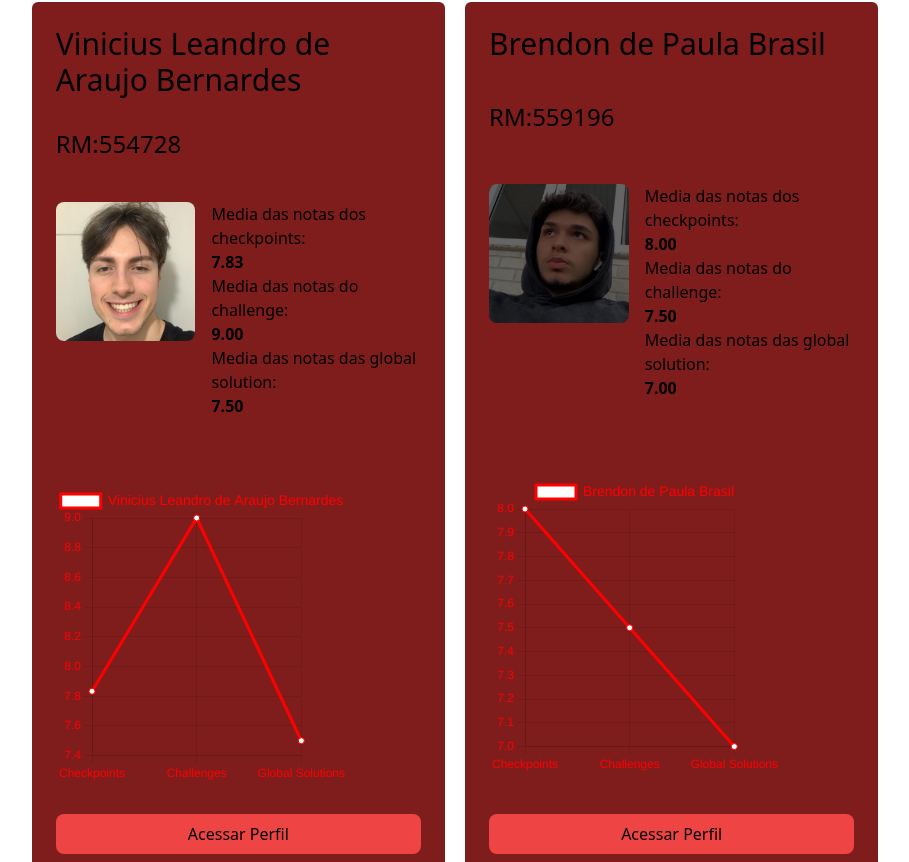
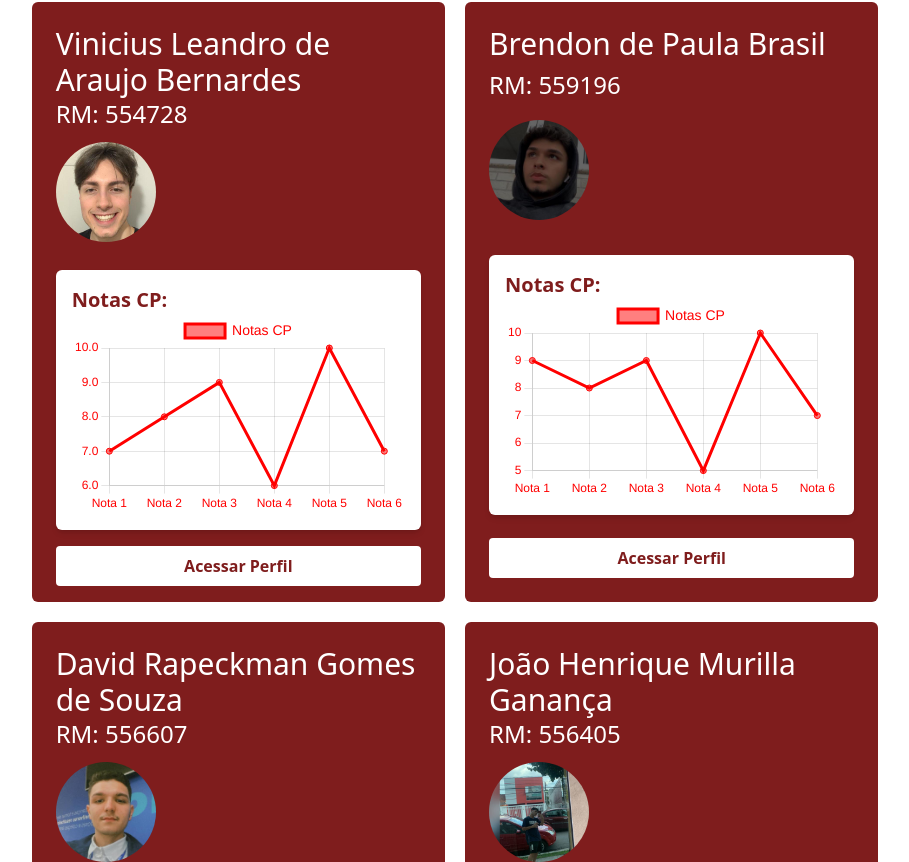
Before and after one commit to ViniciusLABernardes/CP6-Front, a Next.js app: page /alunos in a window 1280 px wide. Shown: the part 198-1060 px from the top of the page, without its empty margins (185-1094 px from the left). Built offline with nearby package versions, Linux system fonts and the light colour scheme.

Commit message:
Implementação nas notas + dados da pagina
Co-authored-by: gugomesx10 <gustavogomesmartins4@icloud.com>
Co-authored-by: Brendon-Brasil <brendonbrasil799@gmail.com>

```diff
--- a/src/app/alunos/page.tsx
+++ b/src/app/alunos/page.tsx
@@ -1,45 +1,27 @@
 "use client";
 
+import React from 'react'
 import { TipoAluno } from "@/types";
-import { color } from "framer-motion";
 import Image from "next/image";
-import { useEffect, useState } from "react"
-import {
-    Chart as ChartJS,
-    CategoryScale,
-    LinearScale,
-    PointElement,
-    LineElement,
-    Title,
-    Tooltip,
-    Legend,
-  } from 'chart.js';
+import { useEffect, useState } from "react";
 import { Line } from 'react-chartjs-2';
 import Link from "next/link";
+import { Chart, registerables } from 'chart.js';
 
-  ChartJS.register(
-    CategoryScale,
-    LinearScale,
-    PointElement,
-    LineElement,
-    Title,
-    Tooltip,
-    Legend
-  );
-
+Chart.register(...registerables);
 
 export default function Alunos() {
-
   const [Alunos, setAlunos] = useState<TipoAluno[]>([]);
 
   useEffect(() => {
-        const chamadaApi = async ()=>{
+    const chamadaApi = async () => {
       const response = await fetch("http://localhost:3000/api/aluno");
       const data = await response.json();
       setAlunos(data);
-        }
+    };
     chamadaApi();
-    },[]);
+  }, []);
+
   const responsividadeGrafico = {
     responsive: true,
     maintainAspectRatio: false,
@@ -64,6 +46,7 @@ export default function Alunos() {
     },
     scales: {
       x: {
+        type: 'category',
         ticks: {
           color: '#ff0000',
         },
@@ -76,69 +59,40 @@ export default function Alunos() {
     },
   };
 
-
-
-    const dadosGraficoPorAluno = Alunos.map((aluno) => ({
-        nome: aluno.nome,
-        dados: {
-            labels: ['Checkpoints', 'Challenges', 'Global Solutions'],
-            datasets: [
-                {
-                    label: aluno.nome,
-                    data: [
-                        aluno.notasCp.reduce((a, b) => a + b, 0) / aluno.notasCp.length || 0,
-                        aluno.notasChallenge.reduce((a, b) => a + b, 0) / aluno.notasChallenge.length || 0,
-                        aluno.notasGlobal.reduce((a, b) => a + b, 0) / aluno.notasGlobal.length || 0,
-                    ],
-                    borderColor: '#ff0000',
-                    backgroundColor: '#ffffff',
-
-                },
-            ],
-        }
-    }));
-
   return (
-        <div className="flex-col m-5 items-center justify-center ">
-            <h2 className="flex-col font-bold text-5xl pb-20 text-center">Alunos</h2>
+    <div className="flex-col m-5 items-center justify-center">
+      <h2 className="flex-col font-bold text-5xl pb-20 text-center text-white">Alunos</h2>
       <section className="sessao-aluno flex flex-wrap items-center justify-center gap-5">
-                {Alunos.map((a,index) => (
-                        <div key={a.id} className=" bg-red-900 w-full sm:w-1/1 md:w-1/3 h-[1000px] lg:h-[900px] p-6 rounded-md flex flex-col justify-between ">
-                            <h2 className="nome-aluno text-3xl"> {a.nome}</h2>
-                            <h2 className="rm-aluno text-2xl">RM:{a.rm}</h2>
-                            <div className="flex flex-row  pt-3 pb-3">
+        {Alunos.map((a, index) => (
+          <div key={a.id} className="bg-red-900 w-full sm:w-1/1 md:w-1/3 h-[700px] lg:h-[600px] p-6 rounded-md flex flex-col justify-between">
+            <h2 className="nome-aluno text-3xl text-white"> {a.nome}</h2>
+            <h2 className="rm-aluno text-2xl text-white">RM: {a.rm}</h2>
+            <div className="flex flex-row pt-3 pb-3">
               <figure className="w-1/2">
-                                    <Image src={a.imagem} className="imagem-aluno rounded-lg" alt="imagem aluno" width={250} height={300} />
+                <Image src={a.imagem} alt="imagem aluno" width={100} height={100} className="rounded-full" />
               </figure>
-
-                                <div className="flex flex-col ml-4">
-                                    <h3>Media das notas dos checkpoints:
-                                        <p className="font-bold">{(a.notasCp.reduce((a, b) => a + b, 0) / a.notasCp.length || 0).toFixed(2)}</p>
-                                    </h3>
-                                    <h3>Media das notas do challenge:
-                                        <p className="font-bold">{(a.notasChallenge.reduce((a, b) => a + b, 0) / a.notasChallenge.length || 0).toFixed(2)}</p>
-                                    </h3>
-                                    <h3>Media das notas das global solution:
-                                        <p className="font-bold mb-6">{(a.notasGlobal.reduce((a, b) => a + b, 0) / a.notasGlobal.length || 0).toFixed(2)}</p>
-                                    </h3>
+            </div>
+            <div className="bg-white rounded-md shadow-md p-4 mt-4">
+              <h3 className="text-xl font-bold text-red-900">Notas CP:</h3>
+              <div style={{ height: '200px', width: '100%' }}>
+                <Line
+                  data={{
+                    labels: ['Nota 1', 'Nota 2', 'Nota 3', 'Nota 4', 'Nota 5', 'Nota 6'],
+                    datasets: [{
+                      label: 'Notas CP',
+                      data: a.notasCp,
+                      borderColor: 'rgba(255, 0, 0, 1)',
+                      backgroundColor: 'rgba(255, 0, 0, 0.5)',
+                    }]
+                  }}
+                  options={responsividadeGrafico}
+                />
               </div>
             </div>
-                            <div className="w-[80%] h-[240px] md:w-[80%] md:h-[300px] ">
-                                 <Line data={dadosGraficoPorAluno[index].dados} options={responsividadeGrafico}/>
-                            </div>
-
-
-                            <div className="bg-red-500 rounded-lg w-full py-2 mb-6 text-center hover:bg-red-700 duration-300 hover:shadow-lg  cursor-pointer">
-                            <Link href={`/alunos/${a.id}`}>Acessar Perfil</Link>
-                            </div>
-
+            <Link href={`/alunos/${a.id}`} className="bg-white text-red-900 font-semibold py-2 px-4 rounded mt-4 text-center">Acessar Perfil</Link>
           </div>
         ))}
-
-
-
       </section>
-
     </div>
-    )
+  );
 }
```
Lines whose indentation alone changed are shown as unchanged.
